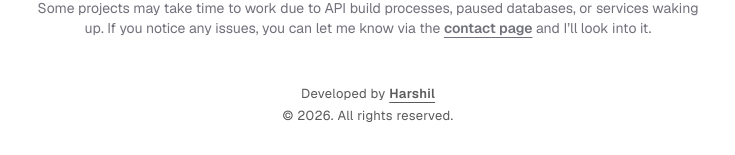
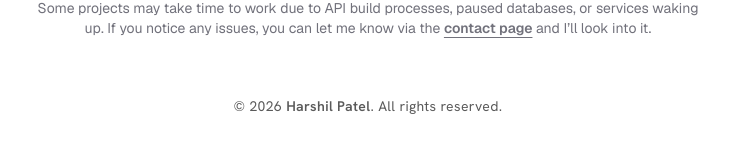
Before and after one commit to harxxhilgg/edgedev, a Next.js app: page /projects in a window 1280 px wide. Shown: the part 1821-1976 px from the top of the page, without its empty margins (272-1007 px from the left). Built offline with nearby package versions, Linux system fonts and the light colour scheme; no server answers; the database is empty.

Commit message:
feat: integrate Upstash Redis for visitor tracking and implement visitor count functionality in footer

```diff
--- a/package.json
+++ b/package.json
@@ -18,6 +18,7 @@
     "@radix-ui/react-separator": "^1.1.8",
     "@radix-ui/react-slot": "^1.2.4",
     "@radix-ui/react-tooltip": "^1.2.8",
+    "@upstash/redis": "^1.38.0",
     "@vercel/analytics": "^1.6.1",
     "class-variance-authority": "^0.7.1",
     "clsx": "^2.1.1",
--- /dev/null
+++ b/src/app/actions.ts
@@ -0,0 +1,15 @@
+"use server";
+
+import { redis } from "@/lib/redis";
+
+export async function trackVisitor(visitorId: string) {
+  const isNew = await redis.sadd("app:visitors:set", visitorId);
+
+  if (isNew === 1) {
+    await redis.incr("app:visitor:count");
+  }
+
+  const count = await redis.get<number>("app:visitor:count");
+
+  return count;
+}
--- a/src/components/footer/bottom-footer.tsx
+++ b/src/components/footer/bottom-footer.tsx
@@ -1,15 +1,66 @@
+"use client";
+
+import { useEffect, useState } from "react";
 import { FooterBtn } from "../ui/main/body-btn";
+import { getVisitorId } from "@/lib/visitor";
+import { trackVisitor } from "@/app/actions";
+import { hanken } from "../fonts";
 
 export default function Footer() {
+  const [visitorCount, setVisitorCount] = useState<number | null>(null);
+
+  useEffect(() => {
+    async function init() {
+      const visitorId = getVisitorId();
+
+      if (!visitorId) return;
+
+      const result = await trackVisitor(visitorId);
+      setVisitorCount(result);
+    };
+
+    init();
+  }, []);
+
+  function getOrdinalSuffix(n: number) {
+    const lastTwo = n % 100;
+
+    if (lastTwo >= 11 && lastTwo <= 13) return "th";
+
+    switch (n % 10) {
+      case 1:
+        return "st";
+      case 2:
+        return "nd";
+      case 3:
+        return "rd";
+      default:
+        return "th";
+    }
+  }
+
   return (
-    <div className="flex flex-col items-center justify-center text-secondary -space-y-1 mb-3 sm:mb-2">
-      <p className="text-[13px] tracking-wide">
-        Developed by{" "}
-        <b>
-          <FooterBtn />
-        </b>
-      </p>
-      <p className="text-[13px] tracking-wide">© 2026. All rights reserved.</p>
+    <div className={`${hanken.className} text-secondary gap-1 sm:gap-0 mb-3 sm:mb-2 max-w-xl mx-auto px-4 py-3 rounded-lg`}>
+      <div className="flex flex-col justify-between items-center text-sm">
+        <p className="tracking-wide text-center sm:text-left">
+          © 2026 {" "}
+          <b>
+            <FooterBtn name="Harshil Patel" />
+          </b>
+          . All rights reserved.
+        </p>
+
+        {visitorCount !== null && (
+          <p className="leading-6 text-muted-foreground text-center sm:text-right">
+            You&apos;re the{" "}
+            <span className="text-primary font-medium">
+              {new Intl.NumberFormat("en-IN").format(visitorCount)}
+              <sup>{getOrdinalSuffix(visitorCount)}</sup>
+            </span>{" "}
+            visitor
+          </p>
+        )}
+      </div>
     </div>
   );
 }
--- a/src/components/ui/main/body-btn.tsx
+++ b/src/components/ui/main/body-btn.tsx
@@ -168,15 +168,15 @@
   );
 }
 
-export function FooterBtn() {
+export function FooterBtn({ name }: { name: string }) {
   return (
     <Button
       variant="link"
       size="sm"
-      className="font-semibold text-[13px] leading-8 tracking-wide text-secondary px-0 cursor-pointer underline hover:text-primary"
+      className="font-semibold text-sm leading-8 tracking-wide text-secondary px-0 cursor-pointer hover:text-primary"
       onClick={() => window.open("https://github.com/harxxhilgg", "_blank")}
     >
-      Harshil
+      {name}
     </Button>
   );
 }
--- /dev/null
+++ b/src/lib/redis.ts
@@ -0,0 +1,27 @@
+import { Redis } from "@upstash/redis";
+
+// Create Redis client from environment variables
+export const redis = new Redis({
+  url: process.env.UPSTASH_REDIS_REST_URL!,
+  token: process.env.UPSTASH_REDIS_REST_TOKEN!,
+});
+
+// Helper function to test connection
+export async function testRedisConnection() {
+  try {
+    const pong = await redis.ping();
+    console.log("✅ Upstash Redis connected:", pong === "PONG");
+
+    // Test setting and getting a value
+    await redis.set("test-key", "Hello from Next.js!", { ex: 60 });
+    const value = await redis.get("test-key");
+
+    console.log("Test value stored/retrived: ", value);
+
+    return true;
+  } catch (error) {
+    console.error("Upstash Redis connection failed: ", error);
+
+    return false;
+  }
+}
--- /dev/null
+++ b/src/lib/visitor.ts
@@ -0,0 +1,14 @@
+export function getVisitorId() {
+  if (typeof window === "undefined") return null;
+
+  let id = localStorage.getItem("visitorId");
+
+  if (!id) {
+    id = crypto.randomUUID();
+    localStorage.setItem("visitorId", id);
+  }
+
+  // console.log(`getVisitorId / ${id}`);
+
+  return id;
+}
```
Also changed, not shown: 1 other file (tests, documents, lock files or other folders).
